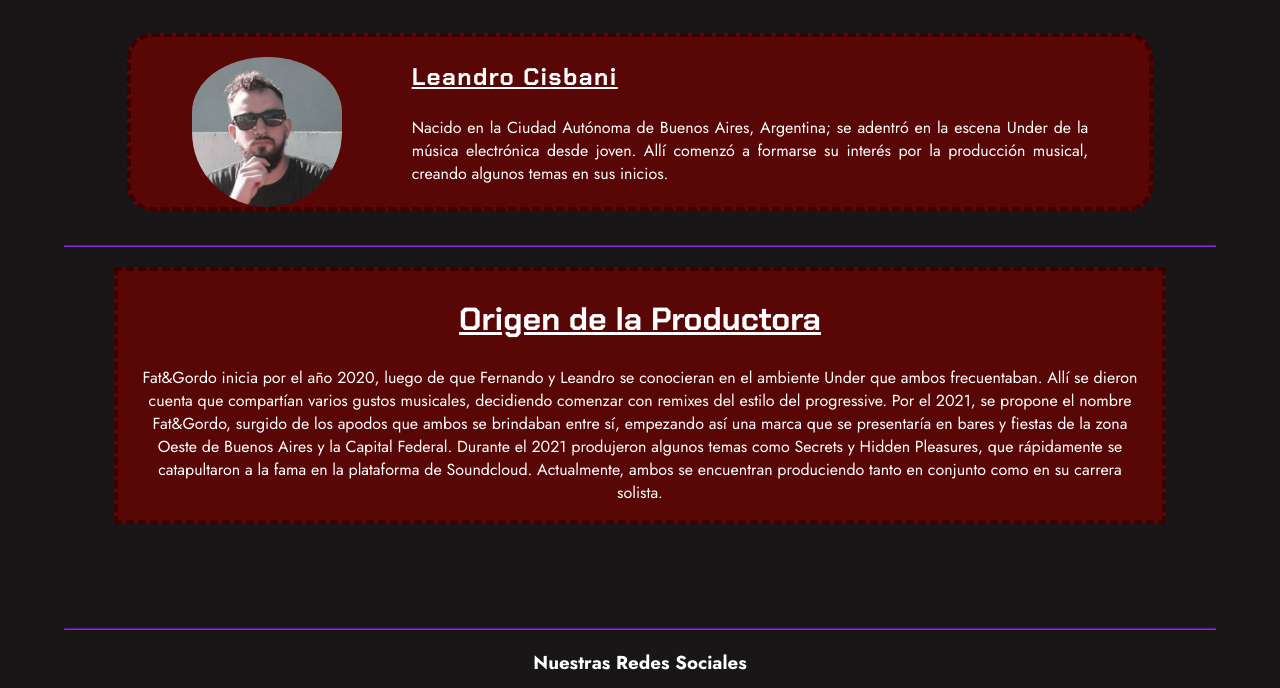
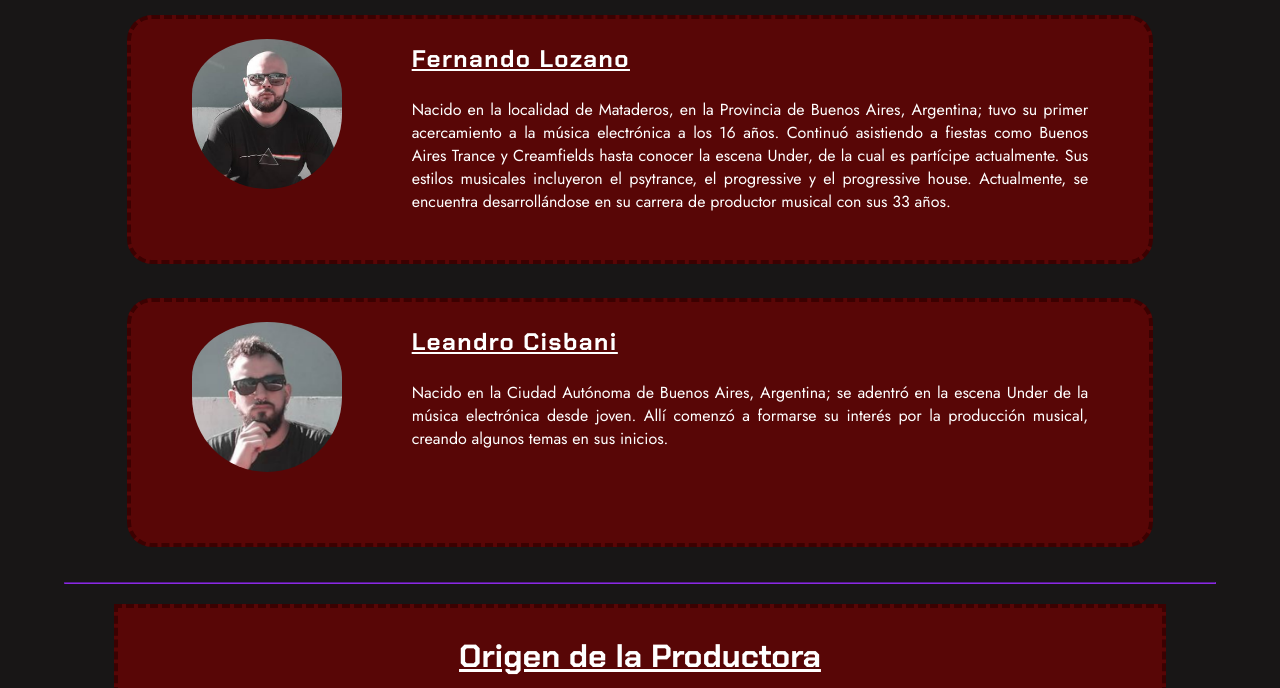
Before and after one commit to JuanmaEiroa/Coderhouse-DesarrolloWeb-Proyecto-Final-Eiroa, a plain HTML site: page pages/quienes.html in a window 1280 px wide. Shown: the part 542-1230 px from the top of the page. Drawn offline with Linux system fonts and the light colour scheme.

Commit message:
Preentrega 2: Corregido maqueteado grid en quienes.html

```diff
--- a/style.css
+++ b/style.css
@@ -12,6 +12,16 @@ body {
     grid-template-columns: 1.5fr 0.5fr 1fr 1fr;
     grid-template-rows: 325px 45px 0.5fr 5fr 2fr;
     grid-template-areas: "header header header header" "none nav nav nav" ". . . ." "introImg introImg introText introText" "footer footer footer footer";
+    grid-column-gap:5%;
+    grid-row-gap:1%;
+    align-content: space-around;
+}
+
+#quienes{
+    display: grid;
+    grid-template-columns: 1.5fr 0.5fr 1fr 1fr;
+    grid-template-rows: 20.3em 2.8em 0.1fr 5fr 1.3fr;
+    grid-template-areas: "header header header header" "none nav nav nav" ". . . ." "integrantes integrantes integrantes integrantes" "footer footer footer footer";
     grid-column-gap:5%;
     grid-row-gap:1%;
     align-content: space-around;
```
